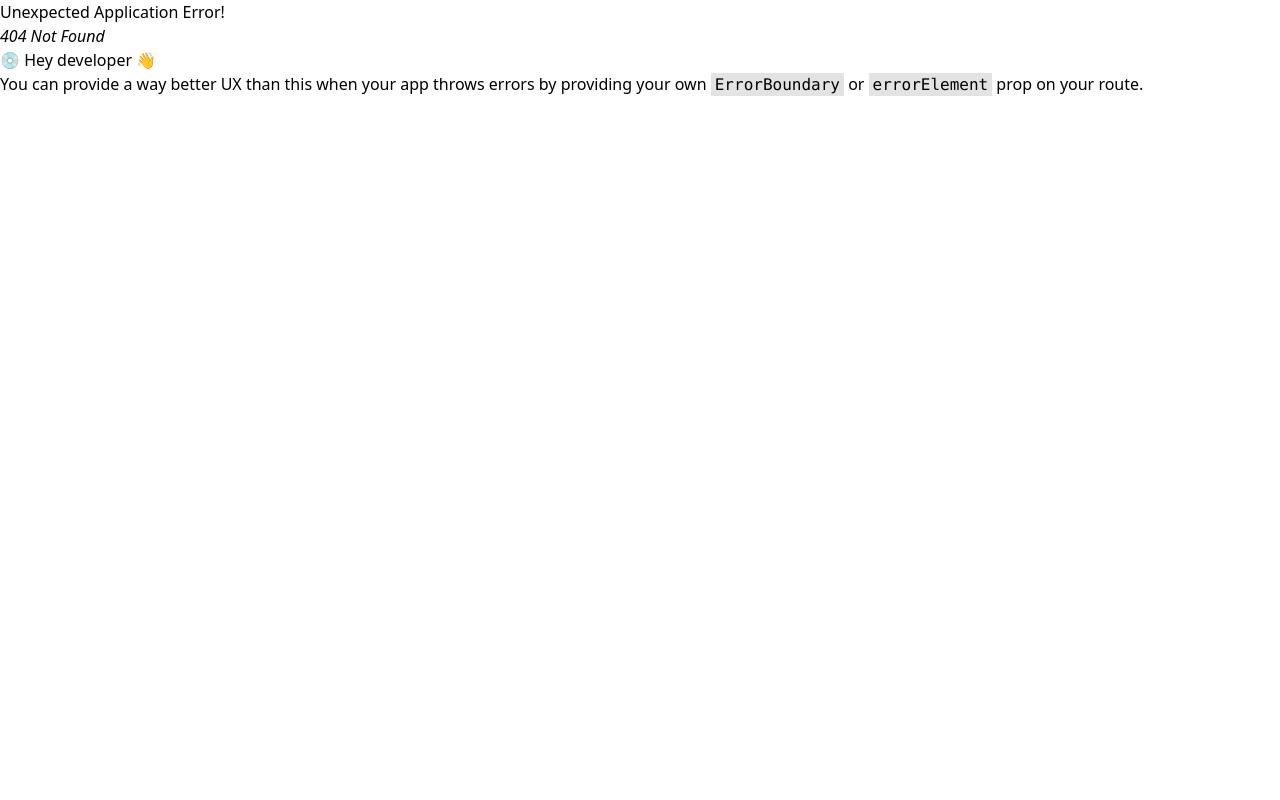
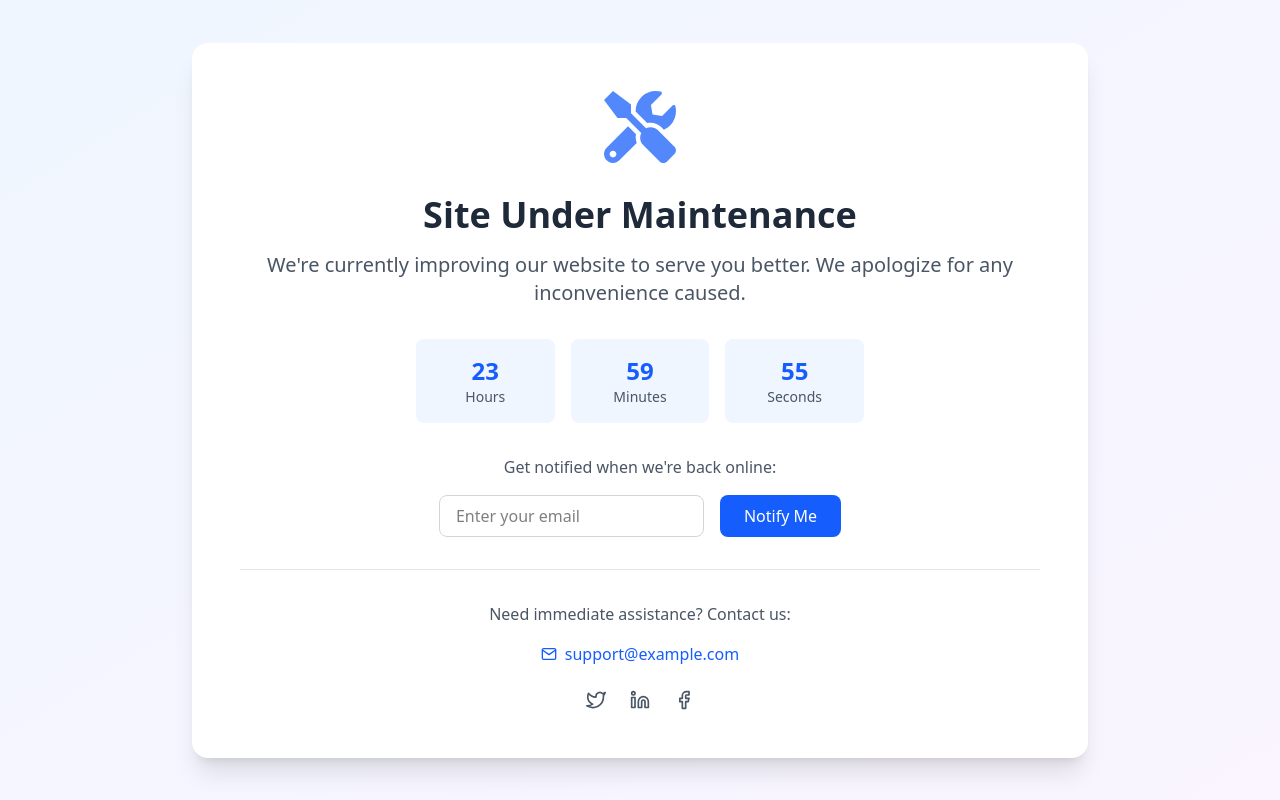
Before and after one commit to Vietanh2703/SafeguardSystemFE, a React (Vite) app: page /maintenance in a window 1280 px wide. Before the commit this address had no page. Built offline with nearby package versions, Linux system fonts and the light colour scheme.

Commit message:
add maintenance page

```diff
--- a/src/main.jsx
+++ b/src/main.jsx
@@ -4,6 +4,7 @@ import './index.css';
 import { createBrowserRouter, RouterProvider } from 'react-router-dom';
 import AdminDashboard from './pages/dashboard/index.jsx';
 import LoginPage from './pages/login/index.jsx';
+import MaintenancePage from './pages/maintenance/index.jsx';
 
 const router = createBrowserRouter([
   {
@@ -16,6 +17,11 @@ const router = createBrowserRouter([
     path: "/dashboard",
     element: <AdminDashboard/>,
   },
+
+  {
+    path: "/maintenance",
+    element: <MaintenancePage/>,
+  },
 ]);
 
 createRoot(document.getElementById('root')).render(
--- /dev/null
+++ b/src/pages/maintenance/index.jsx
@@ -0,0 +1,115 @@
+import React, { useState, useEffect } from "react";
+import { FiMail, FiTwitter, FiLinkedin, FiFacebook } from "react-icons/fi";
+import { FaTools } from "react-icons/fa";
+
+const MaintenancePage = () => {
+  const [timeLeft, setTimeLeft] = useState({
+    hours: 24,
+    minutes: 0,
+    seconds: 0
+  });
+
+  const [email, setEmail] = useState("");
+
+  useEffect(() => {
+    const timer = setInterval(() => {
+      setTimeLeft(prev => {
+        if (prev.seconds > 0) {
+          return { ...prev, seconds: prev.seconds - 1 };
+        } else if (prev.minutes > 0) {
+          return { ...prev, minutes: prev.minutes - 1, seconds: 59 };
+        } else if (prev.hours > 0) {
+          return { hours: prev.hours - 1, minutes: 59, seconds: 59 };
+        }
+        return prev;
+      });
+    }, 1000);
+
+    return () => clearInterval(timer);
+  }, []);
+
+  const handleSubmit = (e) => {
+    e.preventDefault();
+    // Handle newsletter signup logic here
+    setEmail("");
+  };
+
+  return (
+    <div className="min-h-screen bg-gradient-to-br from-blue-50 to-purple-50 flex items-center justify-center p-4">
+      <div className="max-w-4xl w-full bg-white rounded-2xl shadow-xl p-8 md:p-12 text-center animate-fade-in">
+        <div className="flex justify-center mb-8">
+          <FaTools className="text-6xl md:text-7xl text-blue-600 animate-pulse" />
+        </div>
+
+        <h1 className="text-3xl md:text-4xl font-bold text-gray-800 mb-4">
+          Site Under Maintenance
+        </h1>
+
+        <p className="text-xl text-gray-600 mb-8">
+          We're currently improving our website to serve you better.
+          We apologize for any inconvenience caused.
+        </p>
+
+        <div className="grid grid-cols-3 gap-4 mb-8 max-w-md mx-auto">
+          <div className="bg-blue-50 rounded-lg p-4">
+            <div className="text-2xl font-bold text-blue-600">{timeLeft.hours}</div>
+            <div className="text-sm text-gray-600">Hours</div>
+          </div>
+          <div className="bg-blue-50 rounded-lg p-4">
+            <div className="text-2xl font-bold text-blue-600">{timeLeft.minutes}</div>
+            <div className="text-sm text-gray-600">Minutes</div>
+          </div>
+          <div className="bg-blue-50 rounded-lg p-4">
+            <div className="text-2xl font-bold text-blue-600">{timeLeft.seconds}</div>
+            <div className="text-sm text-gray-600">Seconds</div>
+          </div>
+        </div>
+
+        <div className="mb-8">
+          <p className="text-gray-600 mb-4">Get notified when we're back online:</p>
+          <form onSubmit={handleSubmit} className="flex flex-col md:flex-row gap-4 justify-center">
+            <input
+              type="email"
+              value={email}
+              onChange={(e) => setEmail(e.target.value)}
+              placeholder="Enter your email"
+              className="px-4 py-2 border border-gray-300 rounded-lg focus:outline-none focus:ring-2 focus:ring-blue-500"
+              aria-label="Email for newsletter signup"
+            />
+            <button
+              type="submit"
+              className="bg-blue-600 text-white px-6 py-2 rounded-lg hover:bg-blue-700 transition-colors"
+            >
+              Notify Me
+            </button>
+          </form>
+        </div>
+
+        <div className="border-t border-gray-200 pt-8">
+          <p className="text-gray-600 mb-4">Need immediate assistance? Contact us:</p>
+          <a
+            href="mailto:support@example.com"
+            className="flex items-center justify-center text-blue-600 hover:text-blue-700 mb-6"
+          >
+            <FiMail className="mr-2" />
+            support@example.com
+          </a>
+
+          <div className="flex justify-center space-x-6">
+            <a href="#" className="text-gray-600 hover:text-blue-600 transition-colors" aria-label="Twitter">
+              <FiTwitter className="text-xl" />
+            </a>
+            <a href="#" className="text-gray-600 hover:text-blue-600 transition-colors" aria-label="LinkedIn">
+              <FiLinkedin className="text-xl" />
+            </a>
+            <a href="#" className="text-gray-600 hover:text-blue-600 transition-colors" aria-label="Facebook">
+              <FiFacebook className="text-xl" />
+            </a>
+          </div>
+        </div>
+      </div>
+    </div>
+  );
+};
+
+export default MaintenancePage;
```
